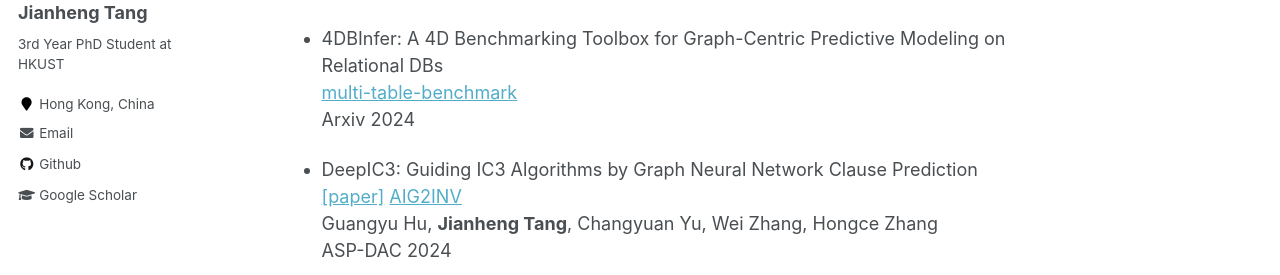
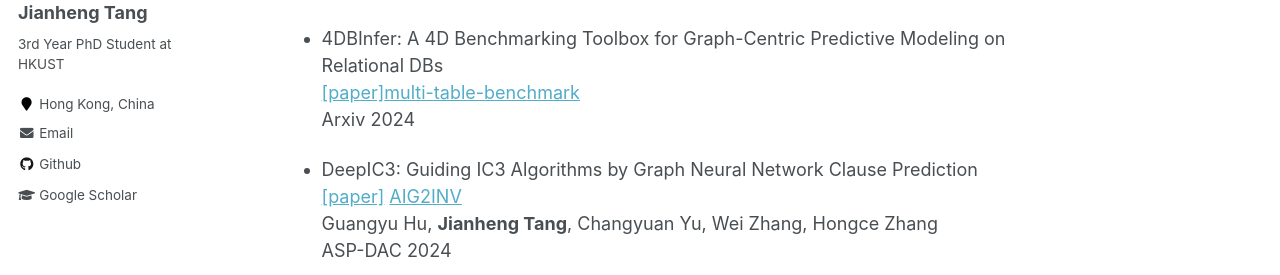
Before and after one commit to squareRoot3/squareRoot3.github.io, a Jekyll site: the page built from _pages/about.md, in a window 1280 px wide and 900 px high, scrolled down 1563 px. Shown: the part 178-453 px from the top of the window. Built offline with Jekyll 4.4.1, drawn with Linux system fonts in a browser that asks for light colours.

Commit message:
Update about.md

```diff
--- a/_pages/about.md
+++ b/_pages/about.md
@@ -78,7 +78,7 @@ ACL 2019 (Oral)
 Please refer to my [Google Scholar](https://scholar.google.com/citations?user=w4kWvXEAAAAJ&hl=zh-CN&oi=ao) for a complete pubilication list.
 
 - 4DBInfer: A 4D Benchmarking Toolbox for Graph-Centric Predictive Modeling on Relational DBs <br>
-<a class="github-button" href="https://github.com/awslabs/multi-table-benchmark" data-show-count="true" aria-label="Star buttons/github-buttons on GitHub">multi-table-benchmark</a><br>
+[[paper]](https://arxiv.org/abs/2404.18209)<a class="github-button" href="https://github.com/awslabs/multi-table-benchmark" data-show-count="true" aria-label="Star buttons/github-buttons on GitHub">multi-table-benchmark</a><br>
 Arxiv 2024
 
 - DeepIC3: Guiding IC3 Algorithms by Graph Neural Network Clause Prediction <br>
```
